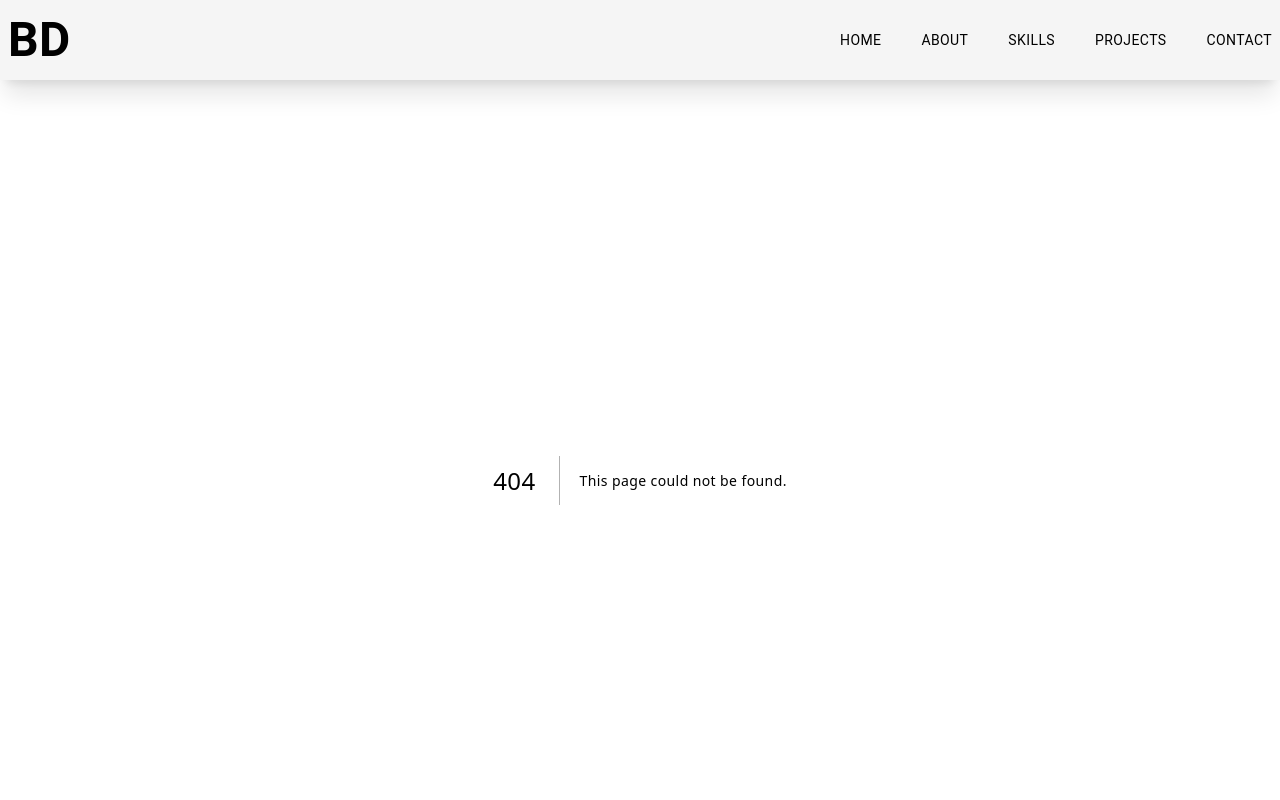
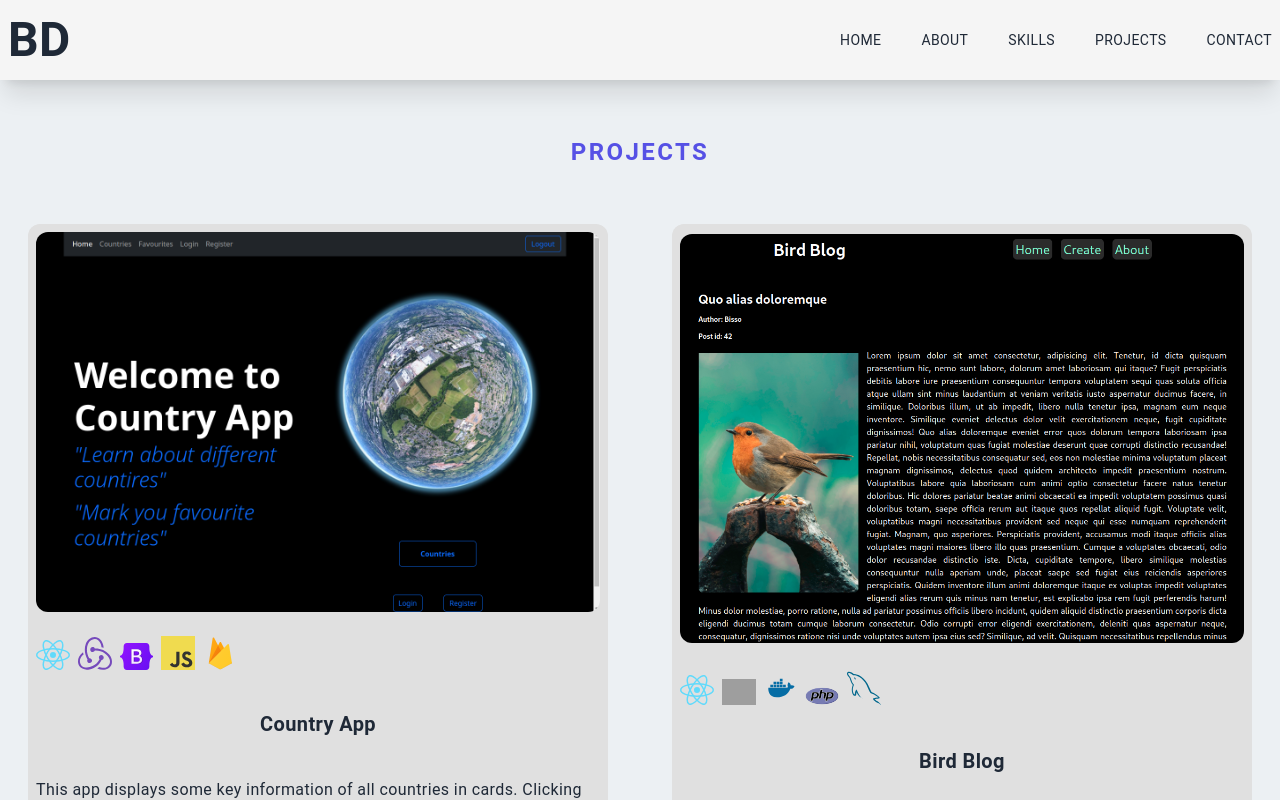
Before and after one commit to Bishwajitkuat/portfolio_next_bisso, a Next.js app: page /projects in a window 1280 px wide. Before the commit this address had no page. Shown: the top 800 px of the page. Built offline with nearby package versions, Linux system fonts and the light colour scheme; grey boxes are pictures that could not be loaded.

Commit message:
projects routed is created and ProjectsPage component will be rendered from this route

```diff
--- /dev/null
+++ b/pages/projects.tsx
@@ -0,0 +1,6 @@
+import ProjectsPage from "@/components/projects-page/projects-page";
+import React from "react";
+
+export default function Projects() {
+  return <ProjectsPage />;
+}
```
